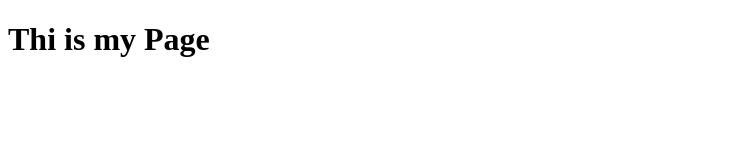
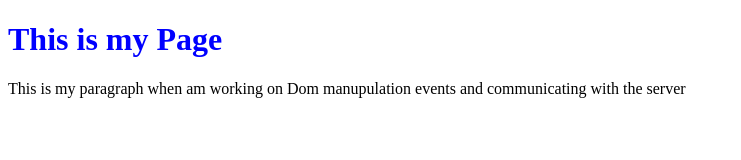
Before and after one commit to LEAKONO/dom-basics, a plain HTML site: page index.html in a window 1280 px wide. Shown: the whole page, without its empty margins (0-741 px from the left). Drawn offline with Linux system fonts and the light colour scheme.

Commit message:
created element using Dom

```diff
--- a/index.html
+++ b/index.html
@@ -3,9 +3,16 @@
 <head>
     <meta charset="UTF-8">
     <meta name="viewport" content="width=device-width, initial-scale=1.0">
-    <title>website</title>
+    <title>Website</title>
+    <!-- Link to external CSS file -->
+    <link rel="stylesheet" href="styles.css">
 </head>
 <body>
-    <h1>Thi is my Page</h1>
+    <!-- Main heading of the page -->
+    <h1>This is my Page</h1>
+    <div id="todo"></div>
+
+    <!-- Link to external JavaScript file -->
+    <script src="index.js"></script>
 </body>
 </html>
--- a/index.js
+++ b/index.js
@@ -0,0 +1,12 @@
+// Get all h1 elements
+const headers = document.getElementsByTagName('h1');
+
+
+if (headers.length > 0) {
+    const header = headers[0];
+    header.style.color = 'blue';
+}
+const todo=document.getElementById('todo');
+const newer=document.createElement('p')
+newer.textContent='This is my paragraph when am working on Dom manupulation events and communicating with the server'
+todo.appendChild(newer)
```
